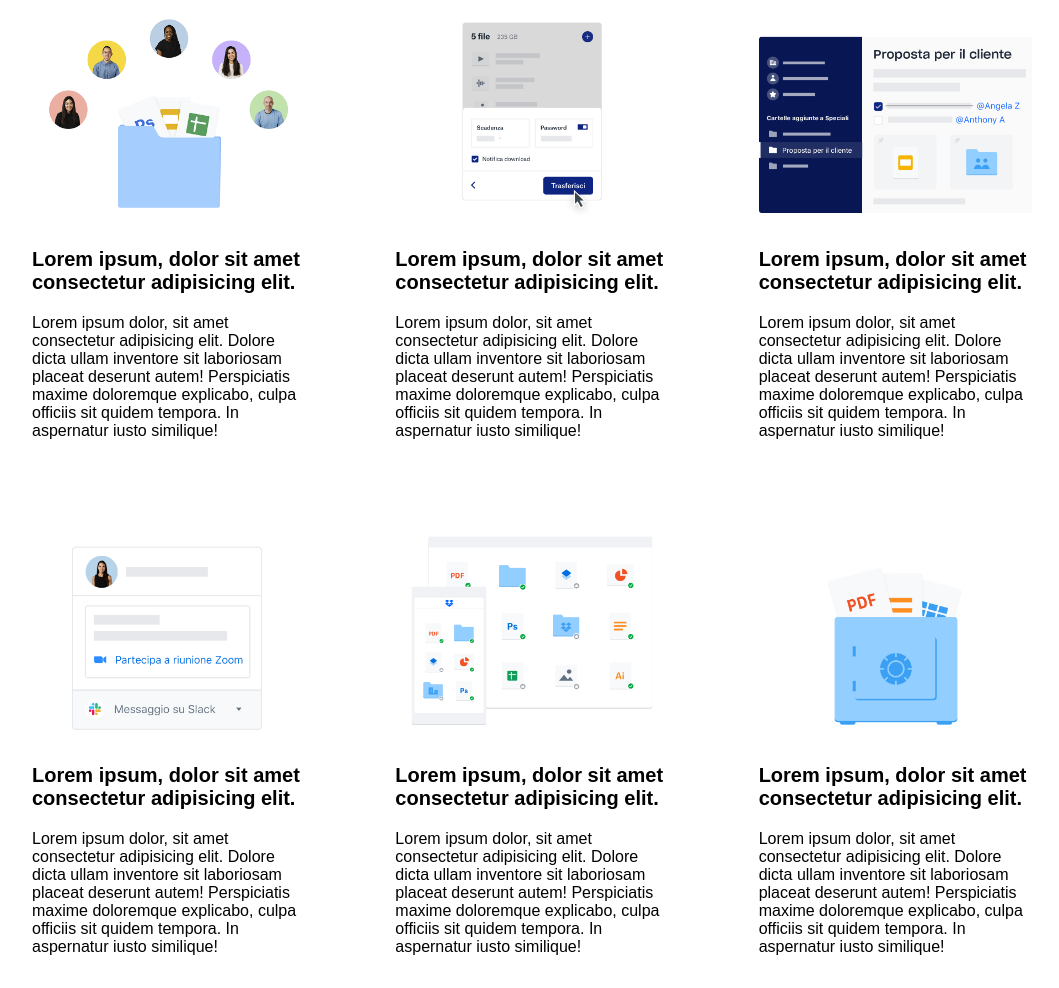
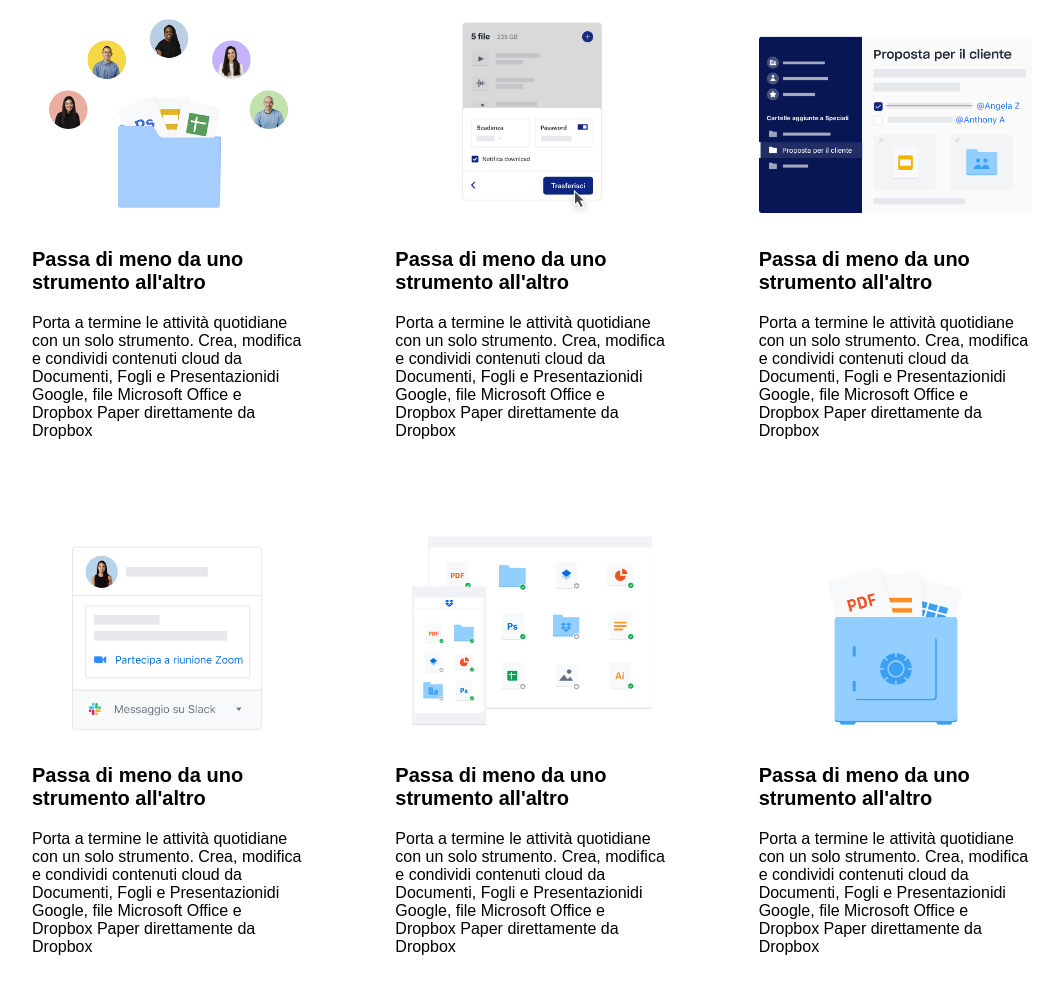
Before and after one commit to DamianoMura/htmlcss-dropbox, a plain HTML site: page index.html in a window 1280 px wide. Shown: the part 3252-4240 px from the top of the page, without its empty margins (108-1167 px from the left). Drawn offline with Linux system fonts and the light colour scheme.

Commit message:
[upd] all content is updated correctly

```diff
--- a/index.html
+++ b/index.html
@@ -373,59 +373,59 @@
       <section id="business" class="container-sm">
         <div class="row flex wrap j-c-space-between">
           <div class="col-100 py-50">
-            <h3>Lorem ipsum dolor sit amet consectetur.</h3>
+            <h3>Esegui più operazioni con Dropbox Business.</h3>
           </div>
           <div class="col-33 mb-20">
             <img src="assets/img/business-feature-switching-tools.png" alt>
-            <h4>Lorem ipsum, dolor sit amet consectetur adipisicing elit.</h4>
-            <p>Lorem ipsum dolor, sit amet consectetur adipisicing elit. Dolore
-              dicta ullam inventore sit laboriosam placeat deserunt autem!
-              Perspiciatis maxime doloremque explicabo, culpa officiis sit
-              quidem tempora. In aspernatur iusto similique!</p>
+            <h4>Passa di meno da uno strumento all'altro</h4>
+            <p>Porta a termine le attivit&agrave; quotidiane con un solo
+              strumento. Crea, modifica e condividi contenuti cloud da
+              Documenti, Fogli e Presentazionidi Google, file Microsoft Office e
+              Dropbox Paper direttamente da Dropbox</p>
           </div>
           <div class="col-33 mb-20">
             <img src="assets/img/business-feature-send-files-it.png"
               alt="send files">
-            <h4>Lorem ipsum, dolor sit amet consectetur adipisicing elit.</h4>
-            <p>Lorem ipsum dolor, sit amet consectetur adipisicing elit. Dolore
-              dicta ullam inventore sit laboriosam placeat deserunt autem!
-              Perspiciatis maxime doloremque explicabo, culpa officiis sit
-              quidem tempora. In aspernatur iusto similique!</p>
+            <h4>Passa di meno da uno strumento all'altro</h4>
+            <p>Porta a termine le attivit&agrave; quotidiane con un solo
+              strumento. Crea, modifica e condividi contenuti cloud da
+              Documenti, Fogli e Presentazionidi Google, file Microsoft Office e
+              Dropbox Paper direttamente da Dropbox</p>
           </div>
           <div class="col-33 mb-20">
             <img src="assets/img/business-feature-coordinate-it.png"
               alt="coordinate">
-            <h4>Lorem ipsum, dolor sit amet consectetur adipisicing elit.</h4>
-            <p>Lorem ipsum dolor, sit amet consectetur adipisicing elit. Dolore
-              dicta ullam inventore sit laboriosam placeat deserunt autem!
-              Perspiciatis maxime doloremque explicabo, culpa officiis sit
-              quidem tempora. In aspernatur iusto similique!</p>
+            <h4>Passa di meno da uno strumento all'altro</h4>
+            <p>Porta a termine le attivit&agrave; quotidiane con un solo
+              strumento. Crea, modifica e condividi contenuti cloud da
+              Documenti, Fogli e Presentazionidi Google, file Microsoft Office e
+              Dropbox Paper direttamente da Dropbox</p>
           </div>
           <div class="col-33 mb-20">
             <img src="assets/img/business-feature-integrations-it.png"
               alt="integrations">
-            <h4>Lorem ipsum, dolor sit amet consectetur adipisicing elit.</h4>
-            <p>Lorem ipsum dolor, sit amet consectetur adipisicing elit. Dolore
-              dicta ullam inventore sit laboriosam placeat deserunt autem!
-              Perspiciatis maxime doloremque explicabo, culpa officiis sit
-              quidem tempora. In aspernatur iusto similique!</p>
+            <h4>Passa di meno da uno strumento all'altro</h4>
+            <p>Porta a termine le attivit&agrave; quotidiane con un solo
+              strumento. Crea, modifica e condividi contenuti cloud da
+              Documenti, Fogli e Presentazionidi Google, file Microsoft Office e
+              Dropbox Paper direttamente da Dropbox</p>
           </div>
           <div class="col-33 mb-20">
             <img src="assets/img/business-feature-multi-device.png"
               alt="multi device">
-            <h4>Lorem ipsum, dolor sit amet consectetur adipisicing elit.</h4>
-            <p>Lorem ipsum dolor, sit amet consectetur adipisicing elit. Dolore
-              dicta ullam inventore sit laboriosam placeat deserunt autem!
-              Perspiciatis maxime doloremque explicabo, culpa officiis sit
-              quidem tempora. In aspernatur iusto similique!</p>
+            <h4>Passa di meno da uno strumento all'altro</h4>
+            <p>Porta a termine le attivit&agrave; quotidiane con un solo
+              strumento. Crea, modifica e condividi contenuti cloud da
+              Documenti, Fogli e Presentazionidi Google, file Microsoft Office e
+              Dropbox Paper direttamente da Dropbox</p>
           </div>
           <div class="col-33 mb-20">
             <img src="assets/img/business-feature-security.png" alt="security">
-            <h4>Lorem ipsum, dolor sit amet consectetur adipisicing elit.</h4>
-            <p>Lorem ipsum dolor, sit amet consectetur adipisicing elit. Dolore
-              dicta ullam inventore sit laboriosam placeat deserunt autem!
-              Perspiciatis maxime doloremque explicabo, culpa officiis sit
-              quidem tempora. In aspernatur iusto similique!</p>
+            <h4>Passa di meno da uno strumento all'altro</h4>
+            <p>Porta a termine le attivit&agrave; quotidiane con un solo
+              strumento. Crea, modifica e condividi contenuti cloud da
+              Documenti, Fogli e Presentazionidi Google, file Microsoft Office e
+              Dropbox Paper direttamente da Dropbox</p>
           </div>
 
           <div class="col-100 pt-80">
```
